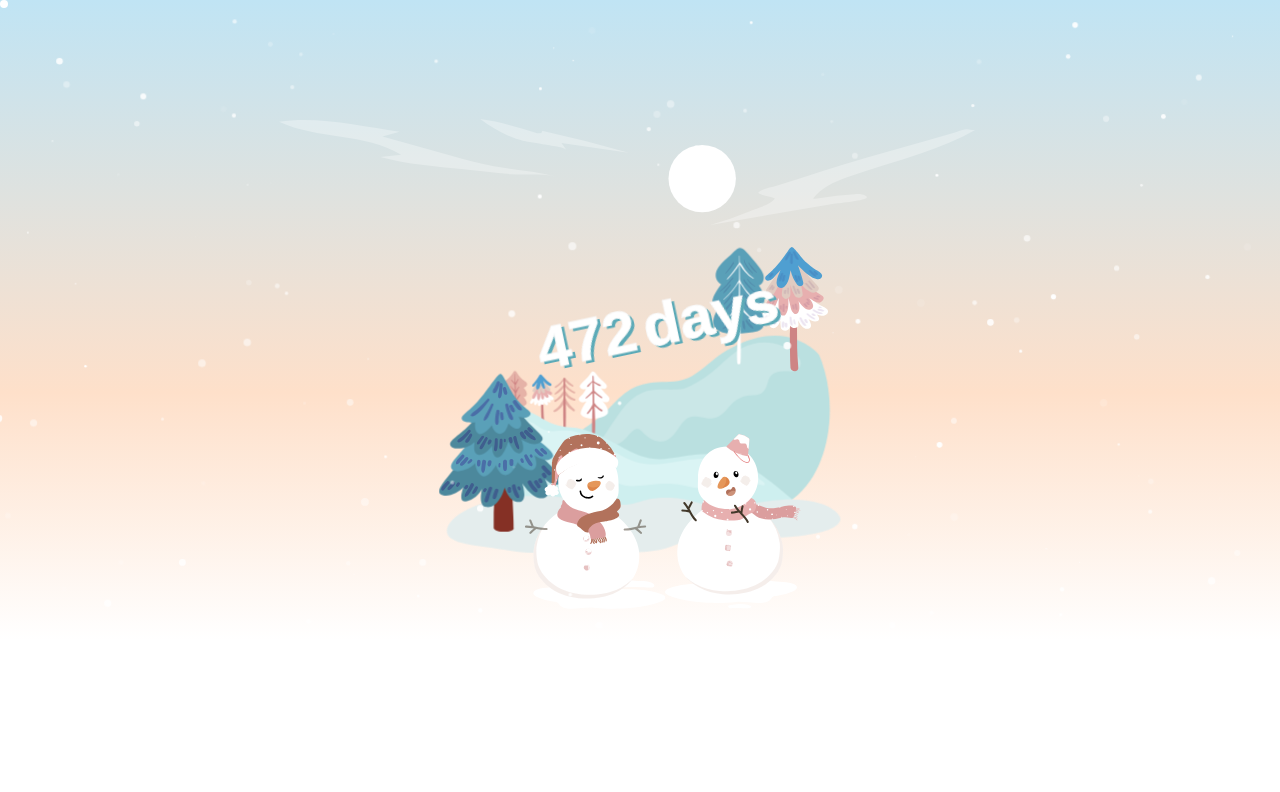
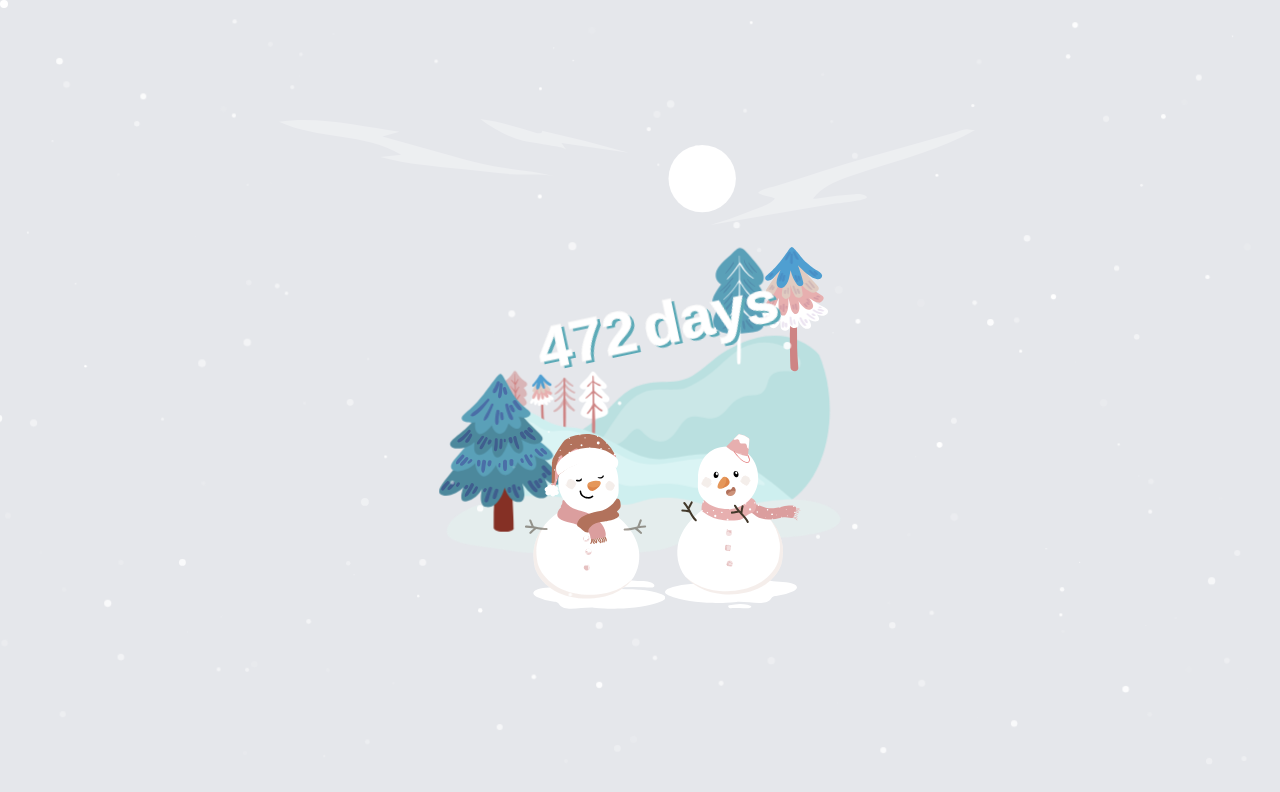
Before and after one commit to irzko/kyeon, a Next.js app: page / in a window 1280 px wide. Shown: the top 792 px of the page. Built offline with nearby package versions, Linux system fonts and the light colour scheme; a web font is replaced by a local one.

Commit message:
Update xmas-theme.tsx

```diff
--- a/components/xmas-theme.tsx
+++ b/components/xmas-theme.tsx
@@ -37,7 +37,7 @@ export default function XmasTheme() {
 
   return (
     <div>
-      <div className="h-screen relative w-screen overflow-hidden count-day-bg">
+      <div className="h-screen relative w-screen overflow-hidden bg-gray-200">
         <div className="fixed flex justify-center items-center inset-0">
           <div className="relative">
             <Background />
```
